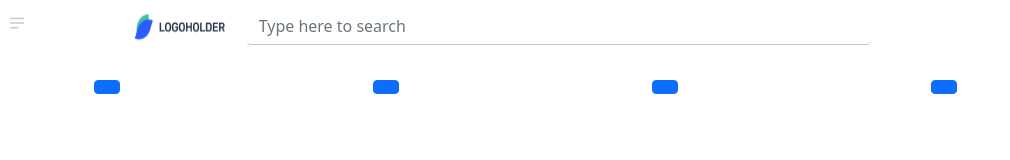
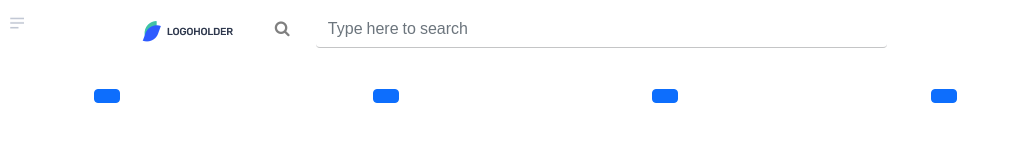
Before and after one commit to maureenblack/Htm, a plain HTML site: page index.html in a window 1280 px wide. Shown: the whole page, without its empty margins (0-1010 px from the left). Drawn offline with nearby package versions, Linux system fonts and the light colour scheme; files that its build step writes are made by us from their sources.

Commit message:
search icon added

```diff
--- a/index.html
+++ b/index.html
@@ -4,7 +4,8 @@
     <meta name="viewport" content="width=device-width" />
     <title>HTML Result</title>
     <link href="https://cdn.jsdelivr.net/npm/bootstrap@5.0.2/dist/css/bootstrap.min.css" rel="stylesheet" integrity="sha384-EVSTQN3/azprG1Anm3QDgpJLIm9Nao0Yz1ztcQTwFspd3yD65VohhpuuCOmLASjC" crossorigin="anonymous">
-    <link rel="stylesheet" href="css/styles.css" />
+    <link rel="stylesheet" href="https://cdnjs.cloudflare.com/ajax/libs/font-awesome/4.7.0/css/font-awesome.min.css">
+    <link rel="stylesheet" href="css/styles.css"/>
 
   </head>
   <body>
@@ -17,16 +18,16 @@
 
         </div>
       <a href="index.html"></a>
-    <img src="/images/logo.png" class="logo m-2"/>
+    <img src="/images/logo.png" class="logo m-2 p-2"/>
     <div class="col-6">
-
         <form class=" d-flex border-0">
-            <input class="form-control me-2 m-2"
-            style="border:0; outline: 0;
-            border-bottom: 1px solid #c4c5c6;"
+          <i class="search fa fa-search icon " style="color: grey;"></i>
+            <input class="form-control me-2 m-2 " style="font-family: FontAwesome, Arial; font-style: normal; border:0; outline: 0;
+            border-bottom: 1px solid #c4c5c6; color: rgb(224, 221, 221);" type="text" placeholder="Type here to search"
             type="search" placeholder="Type here to search" aria-label="Search">
 
 
+            </div>
           </form>
     </div>
 </div>
--- a/styles.css
+++ b/styles.css
@@ -1,5 +1,21 @@
-input {
-    border: 0;
-    outline: 0;
-    border-bottom: 2px solid
+
+#search {
+    position: absolute;
+
 }
+
+.input-icons {
+    width: 100%;
+    margin-bottom: 10px;
+}
+
+.icon {
+    padding: 20px;
+    min-width: 40px;
+}
+
+.input{
+    width: 100%;
+    padding: 10px;
+    text-align: center;
+}
```
